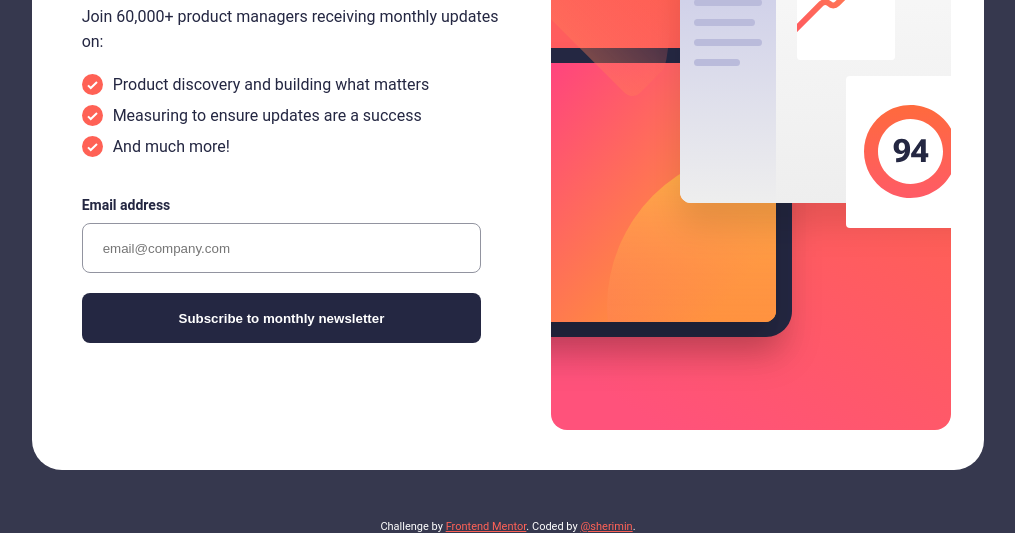
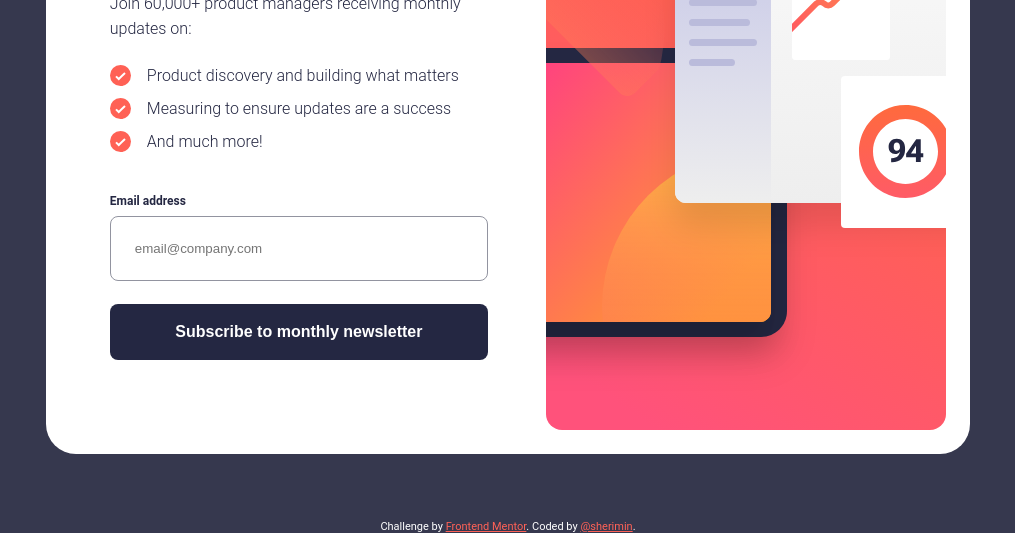
Before and after one commit to sherimin/email-sign-up-form, a plain HTML site: page index.html in a window 1280 px wide. Shown: the part 267-800 px from the top of the page, without its empty margins (132-1147 px from the left). Drawn offline with Linux system fonts and the light colour scheme.

Commit message:
Update styling.

```diff
--- a/index.html
+++ b/index.html
@@ -48,7 +48,6 @@
           </div>
           <input
             placeholder="email@company.com"
-            label="email-input"
             id="email-input"
             class="email-input"
           />
--- a/script.js
+++ b/script.js
@@ -21,6 +21,10 @@ document.getElementById("submit-button").addEventListener("click", function () {
   } else {
     document.getElementsByClassName("sign-up-form-container")[0].style.display =
       "none";
+    document
+      .getElementsByClassName("email-input-container")[0]
+      .classList.remove("error");
+    document.getElementsByClassName("error-msg")[0].style.display = "none";
     document.getElementById("success-msg").style.display = "flex";
     document.getElementById("success-msg").style.animation =
       "bounce 1s ease forwards";
@@ -34,4 +38,5 @@ document
     document.getElementsByClassName("sign-up-form-container")[0].style.display =
       "flex";
     document.getElementById("success-msg").style.display = "none";
+    document.getElementById("email-input").value = "";
   });
--- a/style.css
+++ b/style.css
@@ -30,20 +30,20 @@ main {
   display: flex;
   flex-direction: row;
   background-color: var(--white);
-  padding: 30px 0px 30px 20px;
+  padding: 1.5rem;
   border-radius: 30px;
-  justify-content: center;
+  justify-content: space-between;
   align-items: center;
   max-width: 95%;
   font-size: 16px;
-  gap: 10px;
 }
 
 .info-container {
   display: flex;
   flex-direction: column;
-  margin: 30px;
-  max-width: 50%;
+  padding: 40px 0 40px 40px;
+  font-weight: 300;
+  width: 50%;
 }
 
 h1 {
@@ -53,18 +53,19 @@ h1 {
 h2 {
   font-size: 16px;
   font-weight: 400;
-  margin: 20px 0;
+  margin: 24px 0;
   line-height: 25px;
+  font-weight: 300;
 }
 
 .list-item {
   display: flex;
   align-items: center;
-  margin-bottom: 10px;
+  margin-bottom: 12px;
 }
 
 .list-item img {
-  margin-right: 10px;
+  margin-right: 1rem;
 }
 
 .email-input-container {
@@ -82,6 +83,7 @@ h2 {
 
 .email-title {
   font-weight: 700;
+  font-size: 12px;
 }
 
 .error-msg {
@@ -91,12 +93,21 @@ h2 {
 }
 
 .email-input-container input {
-  margin: 10px 0;
-  height: 50px;
-  padding: 20px;
+  margin-top: 0.5rem;
+  padding: 1.5rem;
   border-radius: 8px;
   border: 1px solid var(--grey);
   outline: none;
+}
+
+.email-input-container input:focus {
+  border: 1px solid var(--grey);
+  background-color: var(--white);
+  color: var(--grey);
+}
+
+input::placeholder:focus {
+  color: var(--grey);
 }
 
 .error input {
@@ -110,7 +121,7 @@ h2 {
 }
 
 button {
-  height: 50px;
+  height: 3.5rem;
   background-color: var(--dark-slate-grey);
   border-radius: 8px;
   border: 1px solid transparent;
@@ -118,18 +129,13 @@ button {
   outline: none;
   font-weight: 600;
   cursor: pointer;
-  margin-top: 10px;
+  margin-top: 1.4rem;
+  font-size: 1rem;
 }
 
 button:hover {
   background-image: linear-gradient(to right, #ff5477, var(--tomato));
   box-shadow: 0px 10px 15px 0px #febfba;
-}
-
-.img-container {
-  width: 50%;
-  display: flex;
-  padding: 10px;
 }
 
 .desktop-img {
```
